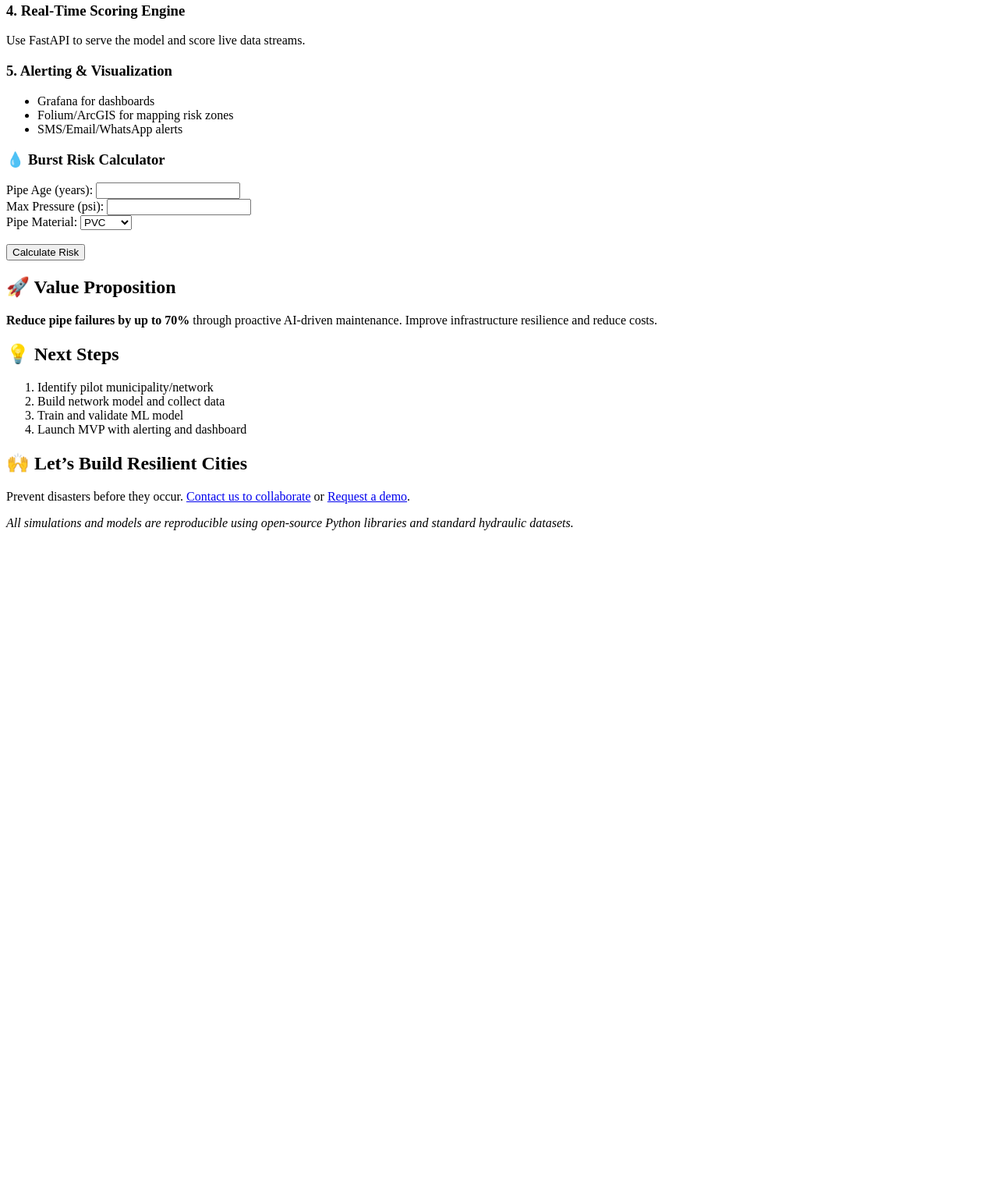
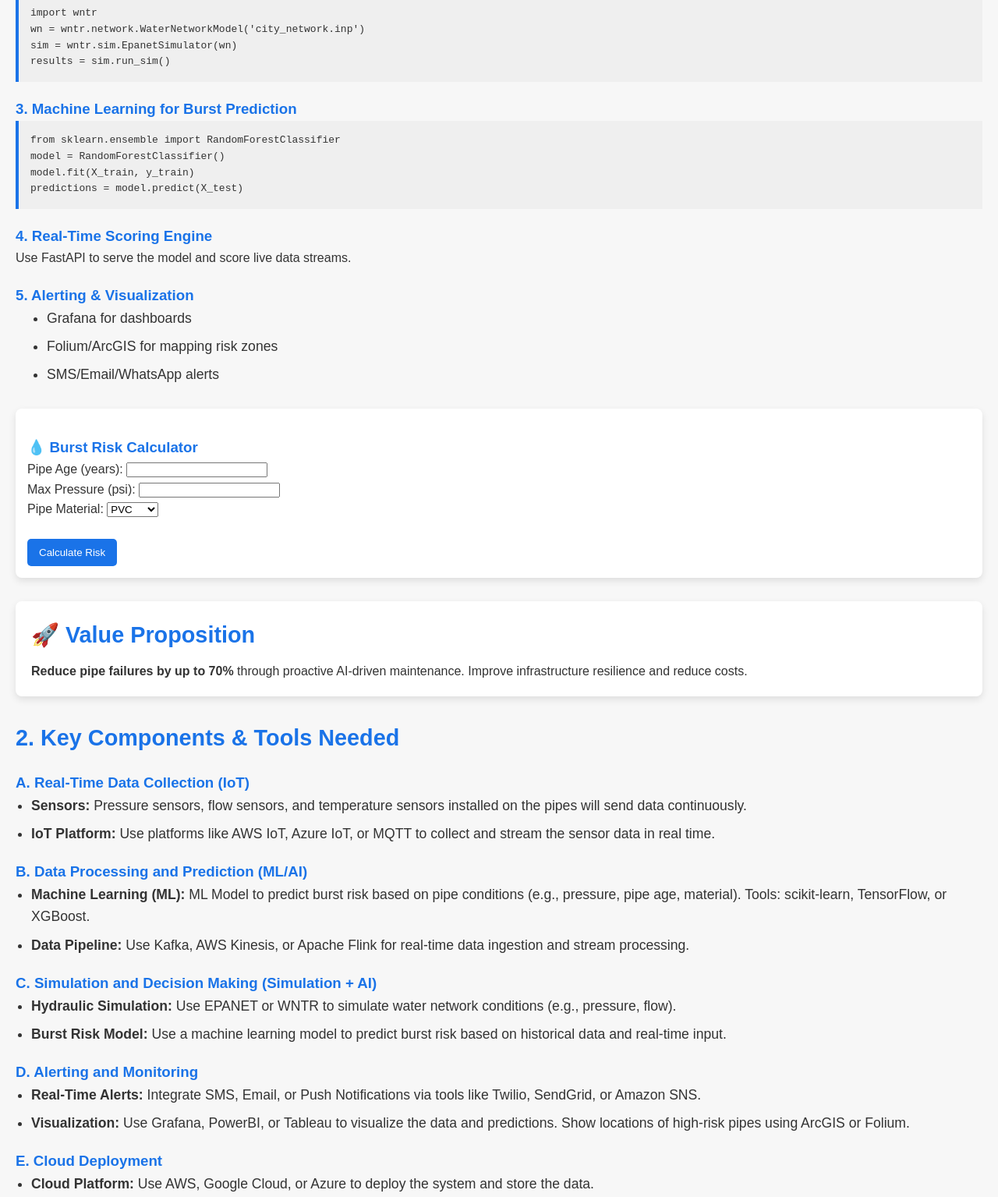
Before and after one commit to OfentseMe/NOVAWATECH, a plain HTML site: page docs/index.html in a window 1280 px wide. Shown: the part 759-2294 px from the top of the page at 78% size. Before the commit the page ends 1455 px from the top, so only its background shows below. Drawn offline with Linux system fonts and the light colour scheme.

Commit message:
Update index.html

```diff
--- a/docs/index.html
+++ b/docs/index.html
@@ -4,7 +4,123 @@
   <meta charset="UTF-8" />
   <meta name="viewport" content="width=device-width, initial-scale=1.0" />
   <title>AI-Driven Strategy to Prevent Water Pipe Bursts</title>
-  <link rel="stylesheet" href="styles.css" />
+  <style>
+    /* Reset default styles */
+    * {
+      margin: 0;
+      padding: 0;
+      box-sizing: border-box;
+    }
+
+    /* Body and general font */
+    body {
+      font-family: 'Arial', sans-serif;
+      line-height: 1.6;
+      background: #f7f7f7;
+      color: #333;
+      padding: 20px;
+    }
+
+    header {
+      text-align: center;
+      margin-bottom: 30px;
+    }
+
+    header h1 {
+      color: #1a73e8;
+      font-size: 2.5em;
+    }
+
+    header p {
+      font-size: 1.2em;
+      color: #555;
+    }
+
+    section {
+      margin-bottom: 30px;
+    }
+
+    h2 {
+      color: #1a73e8;
+      margin-bottom: 10px;
+      font-size: 1.8em;
+    }
+
+    h3 {
+      color: #1a73e8;
+      margin-top: 20px;
+    }
+
+    ul, ol {
+      margin-left: 20px;
+      font-size: 1.1em;
+    }
+
+    ul li, ol li {
+      margin-bottom: 8px;
+    }
+
+    pre {
+      background-color: #efefef;
+      padding: 15px;
+      border-left: 4px solid #1a73e8;
+      overflow: auto;
+    }
+
+    #burst-risk-calculator {
+      background: #fff;
+      border-radius: 8px;
+      padding: 15px;
+      box-shadow: 0 4px 10px rgba(0, 0, 0, 0.1);
+      margin-top: 30px;
+    }
+
+    button {
+      background-color: #1a73e8;
+      color: white;
+      border: none;
+      padding: 10px 15px;
+      cursor: pointer;
+      border-radius: 5px;
+    }
+
+    button:hover {
+      background-color: #0f58b7;
+    }
+
+    footer {
+      text-align: center;
+      margin-top: 40px;
+    }
+
+    footer a {
+      color: #1a73e8;
+      text-decoration: none;
+    }
+
+    footer a:hover {
+      text-decoration: underline;
+    }
+
+    .strategy {
+      margin-top: 20px;
+    }
+
+    .strategy ul {
+      margin-left: 40px;
+    }
+
+    #value-proposition, #next-steps {
+      background: #fff;
+      padding: 20px;
+      border-radius: 8px;
+      box-shadow: 0 4px 10px rgba(0, 0, 0, 0.1);
+    }
+
+    #next-steps ol {
+      font-size: 1.1em;
+    }
+  </style>
 </head>
 <body>
   <header>
@@ -81,6 +197,51 @@ predictions = model.predict(X_test)</code></pre>
     <p><strong>Reduce pipe failures by up to 70%</strong> through proactive AI-driven maintenance. Improve infrastructure resilience and reduce costs.</p>
   </section>
 
+  <section id="key-components">
+    <h2>2. Key Components & Tools Needed</h2>
+    <h3>A. Real-Time Data Collection (IoT)</h3>
+    <ul>
+      <li><strong>Sensors:</strong> Pressure sensors, flow sensors, and temperature sensors installed on the pipes will send data continuously.</li>
+      <li><strong>IoT Platform:</strong> Use platforms like AWS IoT, Azure IoT, or MQTT to collect and stream the sensor data in real time.</li>
+    </ul>
+
+    <h3>B. Data Processing and Prediction (ML/AI)</h3>
+    <ul>
+      <li><strong>Machine Learning (ML):</strong> ML Model to predict burst risk based on pipe conditions (e.g., pressure, pipe age, material). Tools: scikit-learn, TensorFlow, or XGBoost.</li>
+      <li><strong>Data Pipeline:</strong> Use Kafka, AWS Kinesis, or Apache Flink for real-time data ingestion and stream processing.</li>
+    </ul>
+
+    <h3>C. Simulation and Decision Making (Simulation + AI)</h3>
+    <ul>
+      <li><strong>Hydraulic Simulation:</strong> Use EPANET or WNTR to simulate water network conditions (e.g., pressure, flow).</li>
+      <li><strong>Burst Risk Model:</strong> Use a machine learning model to predict burst risk based on historical data and real-time input.</li>
+    </ul>
+
+    <h3>D. Alerting and Monitoring</h3>
+    <ul>
+      <li><strong>Real-Time Alerts:</strong> Integrate SMS, Email, or Push Notifications via tools like Twilio, SendGrid, or Amazon SNS.</li>
+      <li><strong>Visualization:</strong> Use Grafana, PowerBI, or Tableau to visualize the data and predictions. Show locations of high-risk pipes using ArcGIS or Folium.</li>
+    </ul>
+
+    <h3>E. Cloud Deployment</h3>
+    <ul>
+      <li><strong>Cloud Platform:</strong> Use AWS, Google Cloud, or Azure to deploy the system and store the data.</li>
+    </ul>
+  </section>
+
+  <section id="architecture">
+    <h2>3. Architecture Diagram</h2>
+    <ul>
+      <li><strong>Sensors:</strong> Install sensors on the pipes to measure pressure, temperature, and flow.</li>
+      <li><strong>Data Stream:</strong> Use MQTT or AWS IoT Core to stream the data in real-time.</li>
+      <li><strong>Data Storage:</strong> Store historical data in TimescaleDB or InfluxDB for future training.</li>
+      <li><strong>ML Model:</strong> Train a model using scikit-learn or XGBoost to predict burst risk. Output: Burst risk score (Low, Medium, High).</li>
+      <li><strong>Real-Time Scoring:</strong> Use FastAPI to score incoming data in real-time.</li>
+      <li><strong>Alert System:</strong> When burst risk is high, send alerts via Twilio or SNS.</li>
+      <li><strong>Dashboard:</strong> Visualize predictions and sensor data in Grafana or PowerBI.</li>
+    </ul>
+  </section>
+
   <section id="next-steps">
     <h2>💡 Next Steps</h2>
     <ol>
```
